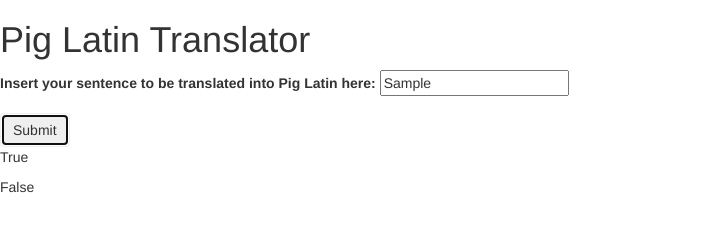
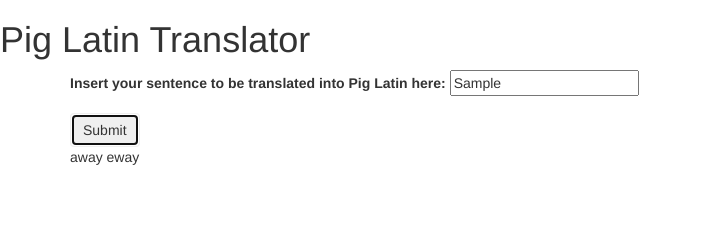
Before and after one commit to jbellwaite/intro-wk3-pig-latin, a plain HTML site: page index.html in a window 1280 px wide. Both pictures are taken after typing "Sample" into the empty fields and a click on the button "Submit". Shown: the whole page, without its empty margins (0-702 px from the left). Drawn offline with nearby package versions, Linux system fonts and the light colour scheme.

Commit message:
Add first BDD item to show way at the end of single letter words beginning with a vowel.

```diff
--- a/index.html
+++ b/index.html
@@ -14,16 +14,18 @@
   <body>
     <h1>Pig Latin Translator</h1>
     <form>
+      <div class="container">
         <div class="form-group">
           <label type="text">Insert your sentence to be translated into Pig Latin here:</label>
           <input id="original-input">
         </div>
         <button class="btn" type="submit">Submit</button>
-      <div id="outputTrue">
-        <p>True</p>
+
+        <div id="output">
+          <!--<p>True</p>-->
         </div>
-      <div id="outputFalse">
-        <p> False</p>
+
       </div>
+    </form>
   </body>
 </html>
--- a/js/scripts.js
+++ b/js/scripts.js
@@ -5,15 +5,13 @@ $(document).ready(function() {
     event.preventDefault();
     var input = $("input#original-input").val();
     var vowels= ["a", "e", "i", "o", "u", "A", "E", "I", "O", "U"]
-
+    var inputArray= [""]
       for (var i = 0; i < input.length; i++) {
       if (vowels.includes(input.charAt(i))) {
-        $("#outputTrue").show();
-      } else {
-        $("#outputFalse").show();
+        inputArray.push(input.charAt(i) + "way");
       }
     }
 
-    //$("#output").text(result);
+    $("#output").text(inputArray.join(" "));
   });
 });
```
Lines whose indentation alone changed are shown as unchanged.
